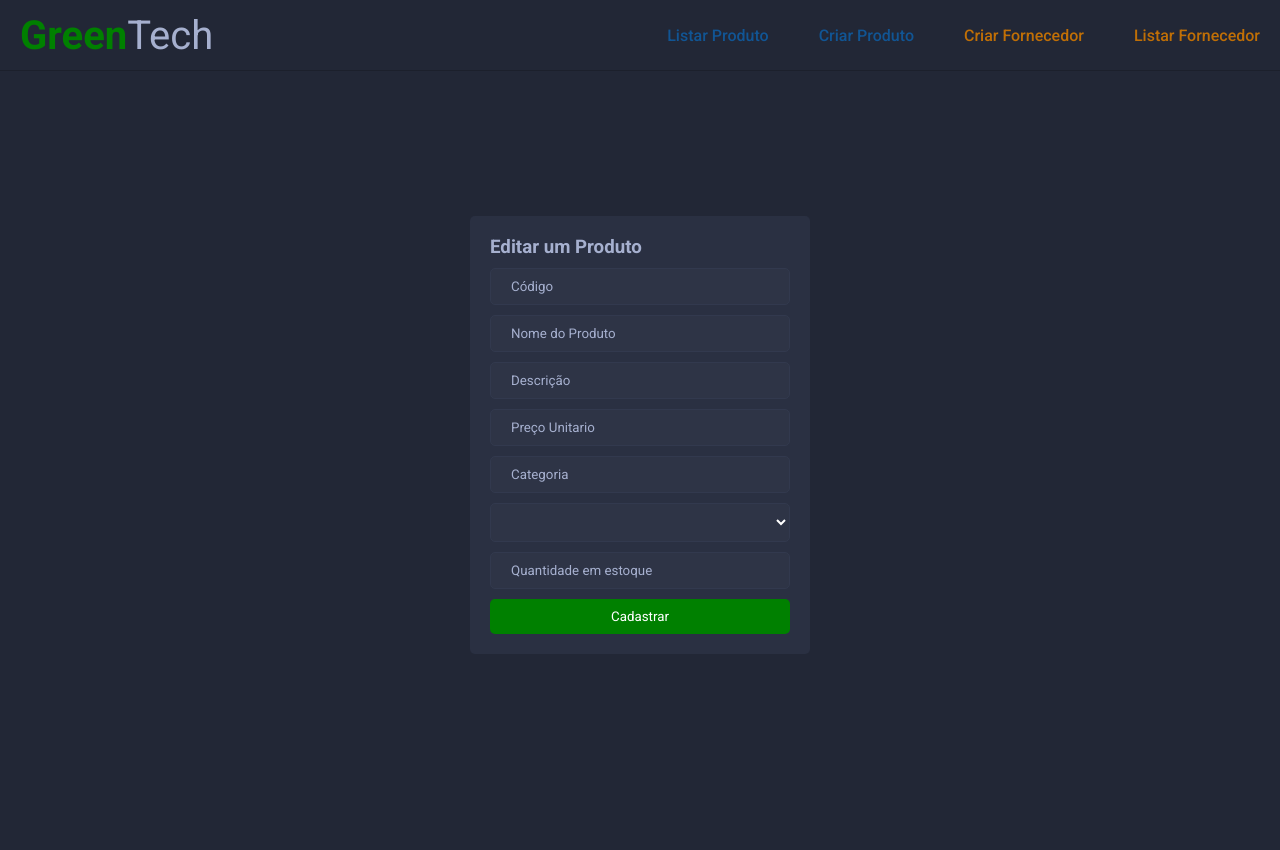
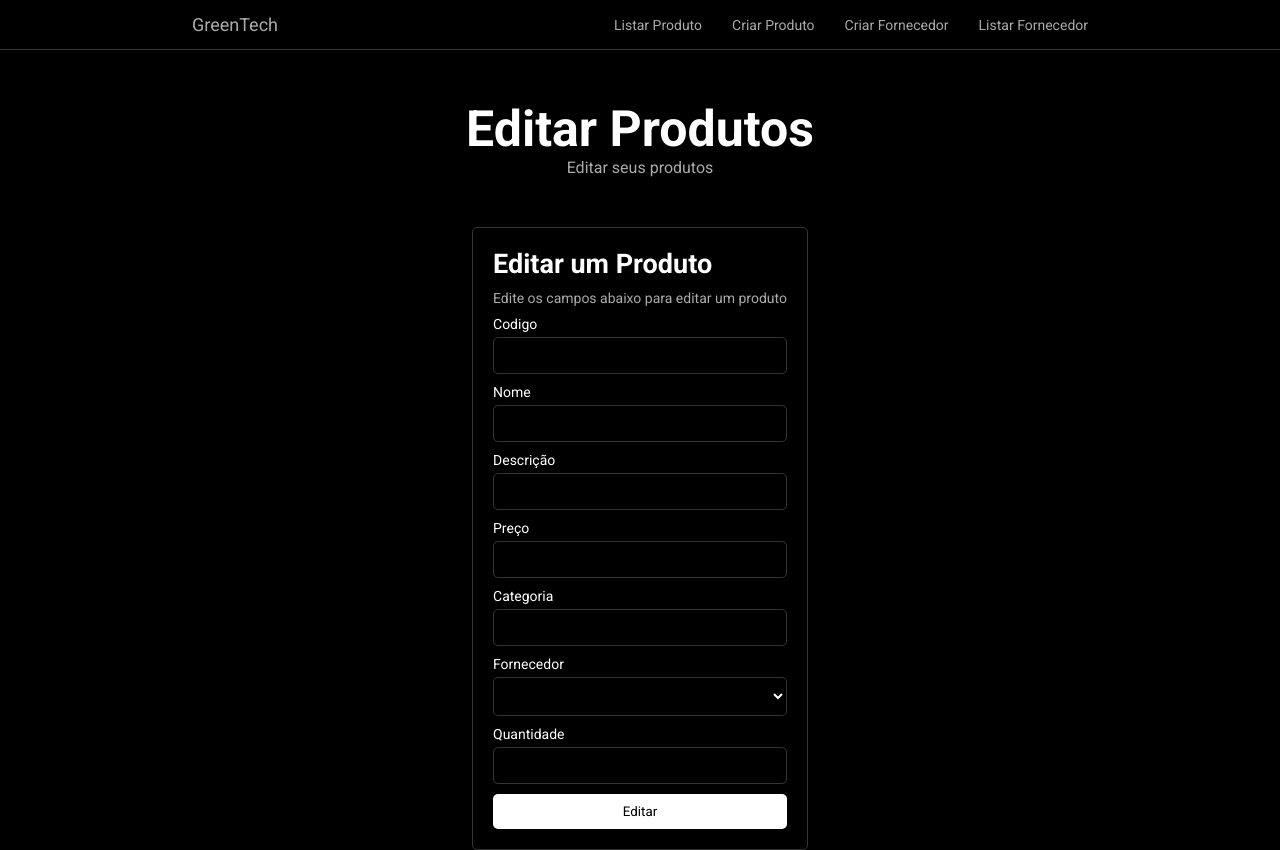
Before and after one commit to JoaoVitorHz/GreenTech, a plain HTML site: page updateProduct.html in a window 1280 px wide. Before the commit the page ends 800 px from the top, so only its background shows below. Drawn offline with Linux system fonts and the light colour scheme; no server answers.

Commit message:
Melhorando o desing

```diff
--- a/style.css
+++ b/style.css
@@ -3,72 +3,66 @@
     margin: 0;
     box-sizing: border-box;
     font-family: "Roboto", sans-serif;
+    color: #aaa;
+    overflow-x: hidden;
 }
 
 body{
-    background-color: #222736;
-    color: #A6B0CF;
+    background-color: black;
 }
-
 
 header{
     width: 100vw;
-    height: 70px;
-    padding: 20px;
-
-    box-shadow: 0 0 1px #000;
+    height: 50px;
+    background-color: black;
+    border-bottom: 1px solid rgba(255, 255, 255, 0.2);
+}
+.header{
+    width: 70%;
+    height: 100%;
+    margin: auto;
     display: flex;
     justify-content: space-between;
     align-items: center;
 }
-
 .logo h1{
-    font-size: 40px;
+    font-size: 18px;
     font-weight: 400;
 }
-
-.logo strong{
-    color: green;
+nav {
+    display: flex;
+    gap: 30px;
+}
+nav a{
+    text-decoration: none;
+    font-weight: 400;
+    font-size: 14px;
 }
 
 
-
-nav {
+/* Section Styles Start */
+main{
+    width: 100vw;
+    min-height: calc(100vh - 70px);
     display: flex;
+    flex-direction: column;
+    align-items: center;
     gap: 50px;
 }
-
-
-nav a{
-    text-decoration: none;
-    color: #000;
-    font-weight: 500;
+.div-main-title{
+    margin-top: 50px;
+    display: flex;
+    flex-direction: column;
+    align-items: center;
+}
+.div-main-title h1{
+    color: white;
+    font-size: 50px;
 }
 
-nav div {
-    display: flex;
-    gap: 50px;
-}
-
-.menu-produto a{
-    color: rgb(17, 85, 148);
-}
-.menu-fornecedor a{
-    color: rgb(192, 111, 6);
-}
-
-main{
-    width: 100vw;
-    height: calc(100vh - 70px);
-    display: flex;
-    justify-content: center;
-    align-items: center;
-    gap: 200px;
-}
 .table-container{
-    background-color: #2a3042;
     padding: 20px;
-
+    border: 1px solid rgba(255, 255, 255, 0.2);
     border-radius: 5px;
     display: flex;
     flex-direction: column;
@@ -78,56 +72,82 @@ main{
     font-weight: 600;
 }
 table, th, td {
-    border: 1px solid #A6B0CF;
     border-collapse: collapse;
     padding: 10px 20px;
-    font-weight: 400;
+    font-weight: 500;
 }
+tr{
+    border-bottom: 1px solid rgba(255, 255, 255, 0.2);
+}
+td{
+    color: white;
+}
+td a{
+    display: block;
+    padding: 10px 20px;
+    background-color: white;
+    color: black;
+    border-radius: 5px;
+    text-decoration: none;
+    cursor: pointer;
+}
+td a:hover{
+    background-color: rgba(255, 255, 255, 0.9);
+    cursor: pointer;
+}
+
 
 form{
     display: flex;
     flex-direction: column;
     gap: 10px;
-    padding: 10px;
 
-    background-color: #2a3042;
+    border: 1px solid rgba(255, 255, 255, 0.2);
     padding: 20px;
     border-radius: 5px;
 }
 
+form h3{
+    font-size: 27px;
+    color: white;
+}
+form span{
+    font-size: 14px;
+}
+form div{
+    display: flex;
+    flex-direction: column;
+    gap: 5px;
+}
+form div span{
+    color: white;
+}
 form input, select{
     padding: 5px 10px;
-    width: 300px;
+    width: 100%;
 
-    border: 1px solid #32394e;
-    background-color: #2e3446;
+    border: 1px solid rgba(255, 255, 255, 0.2);
+    background-color: transparent;
     color: white;
 
     padding: 10px 20px;
     border-radius: 5px;
 
+    outline: none;
+
+}
+select{
+    background-color: black;
 }
 form input::-webkit-input-placeholder { /* Para navegadores baseados no WebKit */
-    color: #A6B0CF;
+    color: #888;
 }
 
 form button{
-    background-color: green;
-    color: white;
+    background-color: white;
+    color: black;
     padding: 10px 20px;
     border-radius: 5px;
     border: 0;
     cursor: pointer;
 }
-
-td a{
-    display: block;
-    padding: 10px 20px;
-    background-color: green;
-    color: white;
-    border-radius: 5px;
-    text-decoration: none;
-}
-td a:hover{
-    background-color: rgba(255, 255, 255, 0.2);
-}
--- a/updateProduct.html
+++ b/updateProduct.html
@@ -15,36 +15,58 @@
 <body>
 
     <header>
-        <div class="logo">
-            <h1><strong>Green</strong>Tech</h1>
-         </div>
-
-        <nav>
-            <div class="menu-produto">
+        <div class="header">
+            <div class="logo">
+                <h1>GreenTech</h1>
+             </div>
+             <nav>
                 <a href="./index.html">Listar Produto</a>
                 <a href="./createProduct.html">Criar Produto</a>
-            </div>
-            <div class="menu-fornecedor">
                 <a href="./createSupplier.html">Criar Fornecedor</a>
                 <a href="./listSupplier.html">Listar Fornecedor</a>
-            </div>
-        </nav>
+             </nav>
+        </div>
     </header>
 
     <main>
+        <div class="div-main-title">
+            <h1>Editar Produtos</h1>
+            <span>Editar seus produtos</span>
+        </div>
         <form action="" id="formUpdateProduct">
             <h3>Editar um Produto</h3>
+            <span>Edite os campos abaixo para editar um produto</span>
 
-            <input type="text" id="productCode" placeholder="Código">
-            <input type="text" id="productName" placeholder="Nome do Produto">
-            <input type="text" id="productDesc" placeholder="Descrição">
-            <input type="text" id="productPrice" placeholder="Preço Unitario">
-            <input type="text" id="productCategorie" placeholder="Categoria">
-            <select name="" id="productCustomer">
+            <div>
+                <span>Codigo</span>
+                <input type="text" id="productCode">
+            </div>
+            <div>
+                <span>Nome </span>
+                <input type="text" id="productName">
+            </div>
+            <div>
+                <span>Descrição</span>
+                <input type="text" id="productDesc">
+            </div>
+            <div>
+                <span>Preço</span>
+                <input type="text" id="productPrice">
+            </div>
+            <div>
+                <span>Categoria</span>
+                <input type="text" id="productCategorie">
+            </div>
+            <div>
+                <span>Fornecedor</span>
+                <select name="" id="productCustomer"></select>
+            </div>
+            <div>
+                <span>Quantidade</span>
+                <input type="text" id="productQtd">
+            </div>
 
-            </select>
-            <input type="text" id="productQtd" placeholder="Quantidade em estoque">
-            <button type="submit" >Cadastrar</button>
+            <button type="submit">Editar</button>
         </form>
     </main>
 
```
Also changed, not shown: createProduct.html (+40 -19 lines), createSupplier.html (+50 -21 lines), index.html (+21 -19 lines), listSupplier.html (+12 -18 lines), teste.html (added, +28 -0 lines), updateSupplier.html (+49 -20 lines), assets/styles/global.css (added).
